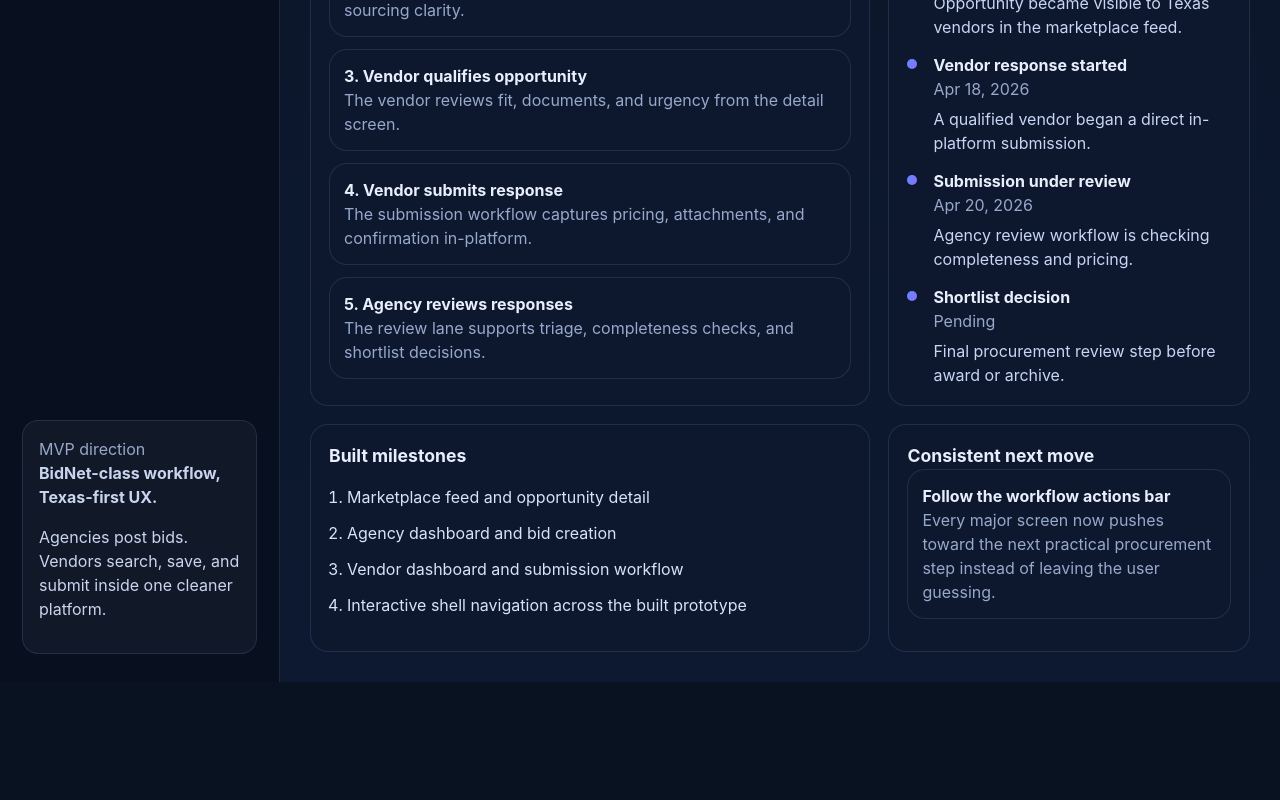
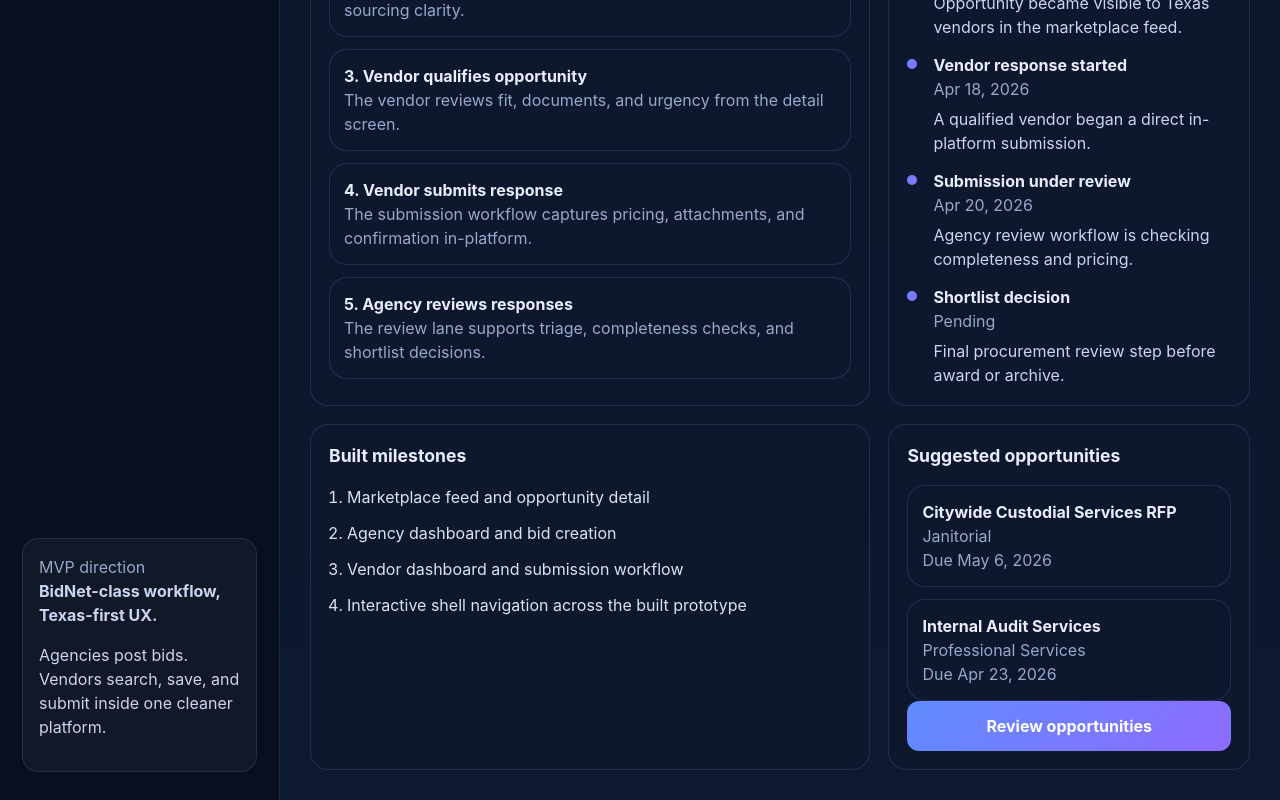
Before and after one commit to kinectic/texas-bid-consumer-portal, a React (Vite) app in the folder texas-bid-portal/: page / in a window 1280 px wide. Shown: the part 2239-3039 px from the top of the page. Before the commit the page ends 2921 px from the top, so only its background shows below. Built offline with nearby package versions, Linux system fonts and the light colour scheme.

Commit message:
Add shared recommended opportunities panel

```diff
--- a/texas-bid-portal/src/App.css
+++ b/texas-bid-portal/src/App.css
@@ -623,6 +623,12 @@ h1 {
   margin-bottom: 6px;
 }
 
+.recommended-opportunities-list {
+  display: grid;
+  gap: 12px;
+  margin-top: 16px;
+}
+
 @media (max-width: 1100px) {
   .app-shell {
     grid-template-columns: 1fr;
--- /dev/null
+++ b/texas-bid-portal/src/components/RecommendedOpportunitiesPanel.tsx
@@ -0,0 +1,29 @@
+import type { Opportunity } from '../types'
+
+type RecommendedOpportunitiesPanelProps = {
+  title?: string
+  opportunities: Opportunity[]
+  actionLabel?: string
+}
+
+export function RecommendedOpportunitiesPanel({
+  title = 'Recommended opportunities',
+  opportunities,
+  actionLabel,
+}: RecommendedOpportunitiesPanelProps) {
+  return (
+    <div className="panel">
+      <div className="panel-title">{title}</div>
+      <div className="recommended-opportunities-list">
+        {opportunities.map((opportunity) => (
+          <div className="draft-card" key={opportunity.id}>
+            <strong>{opportunity.title}</strong>
+            <div className="muted">{opportunity.category}</div>
+            <div className="muted">Due {opportunity.dueDate}</div>
+          </div>
+        ))}
+      </div>
+      {actionLabel ? <button className="primary wide">{actionLabel}</button> : null}
+    </div>
+  )
+}
--- a/texas-bid-portal/src/pages/HomeDashboardPage.tsx
+++ b/texas-bid-portal/src/pages/HomeDashboardPage.tsx
@@ -2,10 +2,12 @@ import { HomeCtaPanel } from '../components/HomeCtaPanel'
 import { LifecycleTimelinePanel } from '../components/LifecycleTimelinePanel'
 import { OutcomeSummaryPanel } from '../components/OutcomeSummaryPanel'
 import { PrimaryActionStrip } from '../components/PrimaryActionStrip'
+import { RecommendedOpportunitiesPanel } from '../components/RecommendedOpportunitiesPanel'
 import { WorkflowMetricsSnapshot } from '../components/WorkflowMetricsSnapshot'
 import { WorkflowStageSummary } from '../components/WorkflowStageSummary'
 import { lifecycleMetrics } from '../data/metrics'
 import { workflowStageLabels } from '../data/workflowStages'
+import { opportunities } from '../data/mockData'
 import type { CreateBidFormState } from '../types/forms'
 import type { ViewKey } from '../data/viewData'
 
@@ -75,6 +77,8 @@ type HomeDashboardPageProps = {
 }
 
 export function HomeDashboardPage({ publishedBidPreview, onNavigate }: HomeDashboardPageProps) {
+  const recommendedOpportunities = opportunities.slice(0, 2)
+
   return (
     <main className="main">
       <header className="topbar">
@@ -158,13 +162,7 @@ export function HomeDashboardPage({ publishedBidPreview, onNavigate }: HomeDashb
           </ol>
         </div>
 
-        <div className="panel">
-          <div className="panel-title">Consistent next move</div>
-          <div className="draft-card">
-            <strong>Follow the workflow actions bar</strong>
-            <div className="muted">Every major screen now pushes toward the next practical procurement step instead of leaving the user guessing.</div>
-          </div>
-        </div>
+        <RecommendedOpportunitiesPanel title="Suggested opportunities" opportunities={recommendedOpportunities} actionLabel="Review opportunities" />
       </section>
     </main>
   )
--- a/texas-bid-portal/src/pages/VendorDashboardPage.tsx
+++ b/texas-bid-portal/src/pages/VendorDashboardPage.tsx
@@ -2,6 +2,7 @@ import { ActionHeader } from '../components/ActionHeader'
 import { EmptyStatePanel } from '../components/EmptyStatePanel'
 import { OutcomeSummaryPanel } from '../components/OutcomeSummaryPanel'
 import { PrimaryActionStrip } from '../components/PrimaryActionStrip'
+import { RecommendedOpportunitiesPanel } from '../components/RecommendedOpportunitiesPanel'
 import { ReviewQueueCard } from '../components/ReviewQueueCard'
 import { RoleModeSummaryPanel } from '../components/RoleModeSummaryPanel'
 import { SubmissionStatusSnapshot } from '../components/SubmissionStatusSnapshot'
@@ -12,12 +13,6 @@ import { lifecycleMetrics } from '../data/metrics'
 import { opportunities, vendorSubmissions, statusClass } from '../data/mockData'
 import { submissionStatusSummary } from '../data/submissionStatus'
 
-const vendorMetricsItems = [
-  { value: 2, label: 'Saved opportunities' },
-  { value: lifecycleMetrics.responsesInReview, label: 'Active submissions' },
-  { value: lifecycleMetrics.vendorProfileCompleteness, label: 'Profile completeness' },
-]
-
 const submissionStatusItems = [
   submissionStatusSummary.received,
   submissionStatusSummary.reviewing,
@@ -27,6 +22,11 @@ const submissionStatusItems = [
 export function VendorDashboardPage() {
   const savedOpportunities = opportunities.filter((opportunity) => opportunity.status === 'open')
   const recommendedOpportunities = opportunities.slice(0, 2)
+  const vendorMetricsItems = [
+    { value: savedOpportunities.length, label: 'Saved opportunities' },
+    { value: lifecycleMetrics.responsesInReview, label: 'Active submissions' },
+    { value: lifecycleMetrics.vendorProfileCompleteness, label: 'Profile completeness' },
+  ]
 
   return (
     <main className="main">
@@ -109,19 +109,7 @@ export function VendorDashboardPage() {
       <section className="content-grid lower-grid">
         <VendorSubmissionPacketPanel />
 
-        <div className="panel">
-          <div className="panel-title">Recommended bids</div>
-          <div className="draft-list">
-            {recommendedOpportunities.map((opportunity) => (
-              <div className="draft-card" key={opportunity.id}>
-                <strong>{opportunity.title}</strong>
-                <div className="muted">{opportunity.category}</div>
-                <div className="muted">Due {opportunity.dueDate}</div>
-              </div>
-            ))}
-          </div>
-          <button className="primary wide">Open recommendations</button>
-        </div>
+        <RecommendedOpportunitiesPanel opportunities={recommendedOpportunities} actionLabel="Open recommendations" />
       </section>
     </main>
   )
```
